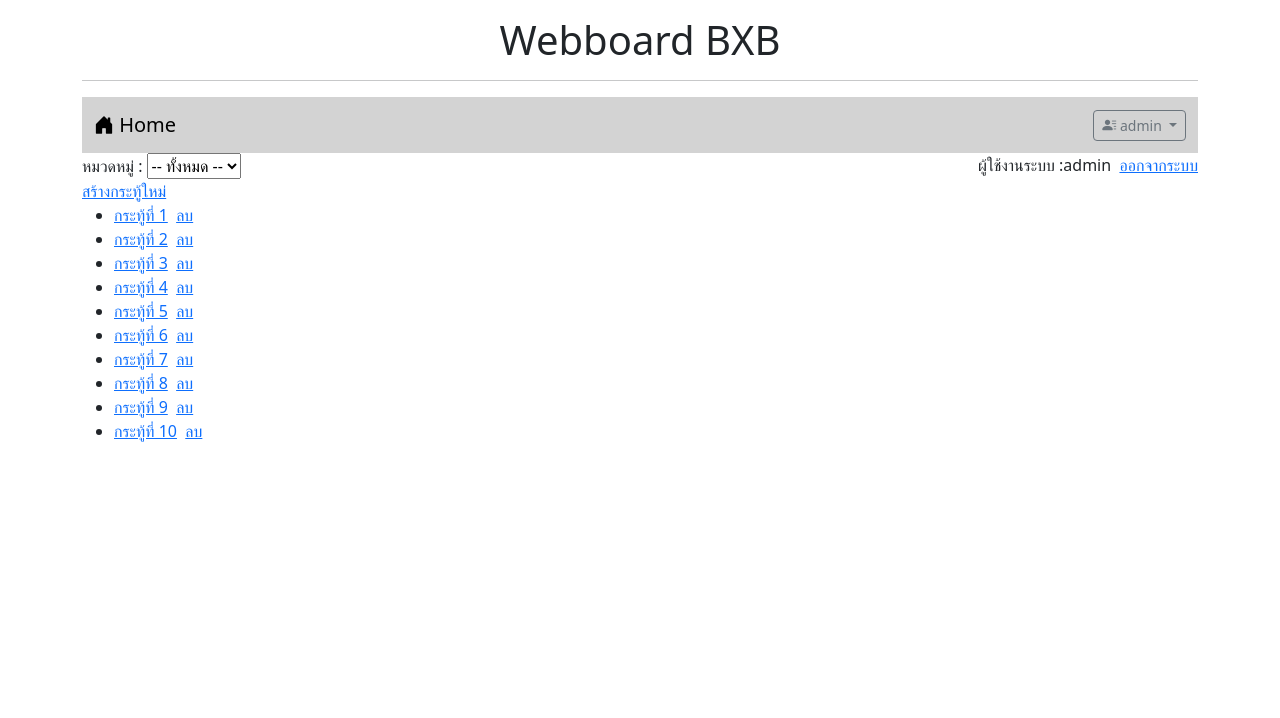
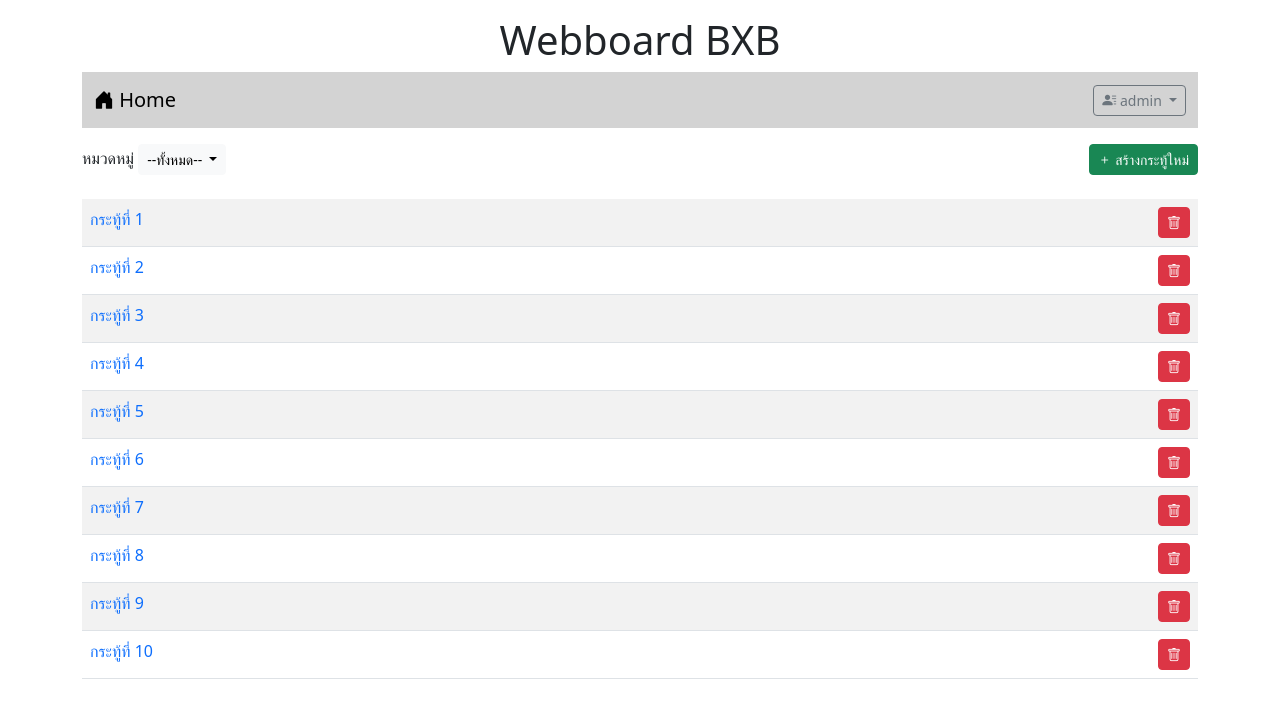
Before and after one commit to bright1331/Weboard_ECT_Sirabet, a PHP site: page / in a window 1280 px wide. Shown: the top 718 px of the page. Run offline with PHP 8.4, Linux system fonts and the light colour scheme; the visitor is signed in with stand-in values (Sample User, id 1).

Commit message:
work 7
woek7

```diff
--- a/index.php
+++ b/index.php
@@ -14,58 +14,40 @@
 <body>
     <div class="container-lg">
     <h1 style="text-align: center;" class="mt-3">Webboard BXB</h1>
-    <hr>
-    <nav class="navbar navbar-expand-lg " style="background-color: #d3d3d3;">
-  <div class="container-fluid">
-    <a class="navbar-brand" href="index.php"><i class="bi bi-house-door-fill"></i> Home</a>
-      <ul class="navbar-nav">
-        <?php if(!isset($_SESSION['id'])){?>
-        <li class="nav-item">
-        <a class="nav-link" aria-current="page" href="login.php"><i class="bi bi-pencil-square"></i> เข้าสู่ระบบ</a>
-        </li>
-        <?php }else{?>
-            <li class="nav-item dropdown">
-          <a class="btn  btn-outline-secondary btn-sm dropdown-toggle" href="#" role="button" data-bs-toggle="dropdown" aria-expanded="false">
-            <i class="bi bi-person-lines-fill"></i> <?php echo $_SESSION['username']; ?>
-          </a>
-          <ul class="dropdown-menu">
-            <li><a class="dropdown-item" href="logout.php"><i class="bi bi-power"></i> ออกจากระบบ</a></li>
-          </ul>
-        </li>
-        <?php } ?>
-      </ul>
+
+    <?php include "nav.php"?>
+
+  <div class="mt-3 d-flex justify-content-between">
+    <div>
+    <label>หมวดหมู่</label>
+    <span class="dropdown">
+  <button class="btn btn-light btn-sm dropdown-toggle" type="button" data-bs-toggle="dropdown" aria-expanded="false">
+    --ทั้งหมด--
+  </button>
+  <ul class="dropdown-menu">
+    <li><a class="dropdown-item" href="#">ทั้งหมด</a></li>
+    <li><a class="dropdown-item" href="#">เรื่องเรียน</a></li>
+    <li><a class="dropdown-item" href="#">เรื่องทั่วไป</a></li>
+  </ul>
+  </span>
   </div>
-</nav>
-    <form>
-        หมวดหมู่ :
-        <select>
-            <option value="all">-- ทั้งหมด --</option>
-            <option value="general">เรื่องทั่วไป</option>
-            <option value="study">เรื่องเรียน</option>
-        </select>
-        <?php
-        if(!isset($_SESSION['id'])){
-            echo "<a href=login.php style='float: right;'>เข้าสู่ระบบ</a>";
-        }else{
-            echo "<div style='float:right'>
-                    ผู้ใช้งานระบบ :$_SESSION[username]&nbsp;&nbsp;
-                    <a href=logout.php style='float: right;'>ออกจากระบบ</a>
-                </div><br>
-                <a href=newpost.php >สร้างกระทู้ใหม่</a>";
+  <?php if(isset($_SESSION['id'])){?>
+  <div><a href="newpost.php" class="btn btn-success btn-sm"><i class="bi bi-plus"></i> สร้างกระทู้ใหม่</a></div>
+  <?php }?>
+  </div>
+
+  <table class="table table-striped mt-4">
+  <?php
+        for($i=1;$i<=10;$i++){
+            echo"<tr><td class='d-flex justify-content-between'><a href=post.php?id=$i style=text-decoration:none>กระทู้ที่ $i</a>";
+            if(isset($_SESSION['id']) && $_SESSION['role']=='a'){
+                echo "&nbsp;&nbsp;<a href=delete.php?id=$i
+                class = 'btn btn-danger btn-sm'><i class='bi bi-trash'></i></a>";
+            }
+            echo "</td></tr>";
         }
         ?>
-    </form>
-    <ul>
-        <?php
-        for($i=1;$i<=10;$i++){
-            echo"<li><a href=post.php?id=$i>กระทู้ที่ $i</a>";
-            if(isset($_SESSION['id']) && $_SESSION['role']=='a'){
-                echo "&nbsp;&nbsp;<a href=delete.php?id=$i>ลบ</a>";
-            }
-            echo "</li>";
-        }
-        ?>
-    </ul>
+  </table>
     </div>
 </body>
 </html>
--- /dev/null
+++ b/nav.php
@@ -0,0 +1,22 @@
+<nav class="navbar navbar-expand-lg " style="background-color: #d3d3d3;">
+
+  <div class="container-fluid">
+    <a class="navbar-brand" href="index.php"><i class="bi bi-house-door-fill"></i> Home</a>
+      <ul class="navbar-nav">
+        <?php if(!isset($_SESSION['id'])){?>
+        <li class="nav-item">
+        <a class="nav-link" aria-current="page" href="login.php"><i class="bi bi-pencil-square"></i> เข้าสู่ระบบ</a>
+        </li>
+        <?php }else{?>
+            <li class="nav-item dropdown">
+          <a class="btn  btn-outline-secondary btn-sm dropdown-toggle" href="#" role="button" data-bs-toggle="dropdown" aria-expanded="false">
+            <i class="bi bi-person-lines-fill"></i> <?php echo $_SESSION['username']; ?>
+          </a>
+          <ul class="dropdown-menu">
+            <li><a class="dropdown-item" href="logout.php"><i class="bi bi-power"></i> ออกจากระบบ</a></li>
+          </ul>
+        </li>
+        <?php } ?>
+      </ul>
+  </div>
+</nav>
```
Also changed, not shown: login.php (+43 -11 lines), verify.php (+11 -8 lines).
